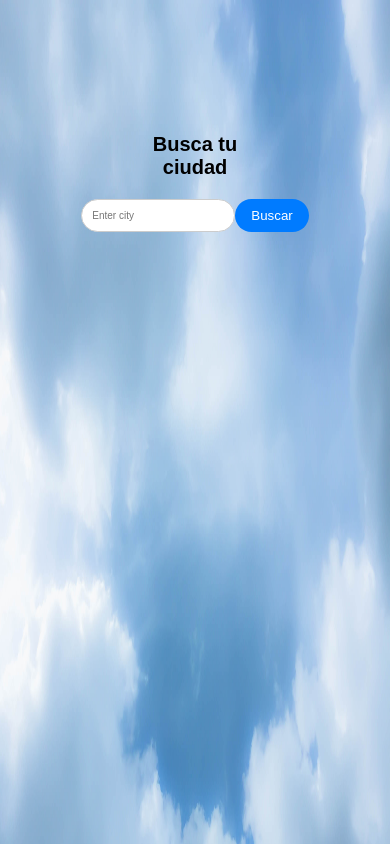
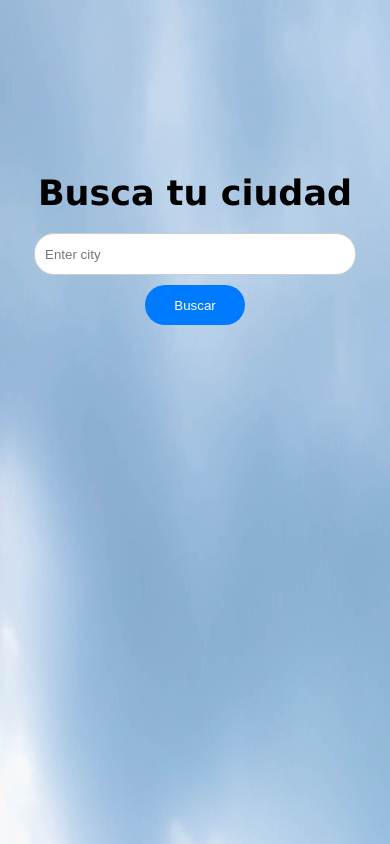
Before and after one commit to Soyagvs/app-clima-react, a React (Vite) app: page / in a window 390 px wide. Built offline with nearby package versions, Linux system fonts and the light colour scheme.

Commit message:
add media querys

```diff
--- a/src/styles/weatherStyles.css
+++ b/src/styles/weatherStyles.css
@@ -1,7 +1,6 @@
 body {
-  font-family: Arial, sans-serif;
+  font-family: Verdana, Geneva, Tahoma, sans-serif;
   margin: 0;
-  padding: 100px;
   text-align: center;
   background-image: url("/bg.jpg");
   background-repeat: no-repeat;
@@ -11,21 +10,27 @@ body {
 .container {
   max-width: 600px;
   margin: 0 auto;
-  padding: 20px;
+  padding-top: 150px;
+  display: flex;
+  flex-direction: column;
+  justify-content: center;
+  align-items: center;
 }
 
 h1 {
-  font-size: 24px;
+  font-size: 35px;
   margin-bottom: 20px;
 }
 
 form {
   display: flex;
   margin-bottom: 20px;
+  gap: 10px;
 }
 
-input[type="text"] {
-  flex: 1;
+input {
+  height: 20px;
+  width: 300px;
   padding: 10px;
   border: 1px solid #ccc;
   border-radius: 20px;
@@ -54,79 +59,119 @@ p {
 }
 
 img {
-  width: 50px;
-  height: 50px;
-  margin-top: 10px;
+  width: 100px;
+  height: 100px;
 }
 
 /* Estilos para móviles */
-@media (max-width: 1216px){
-    body {
+@media (width >=500px) {
+  body {
     background-image: url("/bg.jpg");
     background-repeat: no-repeat;
-    background-size:100% 300%;
-  }
-}
-@media (max-width: 600px) {
-  h1 {
-    font-size: 20px;
-  }
-  .container {
-    display: flex;
-    flex-direction: column;
-
-    align-items: center;
-  }
-  input[type="text"] {
-    font-size: 10px;
-  }
-
-  button {
-    padding: 8px 16px;
+    background-size: 300% 700%;
   }
 
   h2 {
-    font-size: 18px;
+    font-size: 20px;
+    margin-bottom: 10px;
   }
 
   p {
-    font-size: 14px;
+    margin-bottom: 5px;
   }
 
+  img {
+    width: 100px;
+    height: 100px;
+  }
+}
+
+@media (max-width:499px) {
+  body {
+      background-image: url("/bg.jpg");
+      background-repeat: no-repeat;
+      background-size: 300% 700%;
+    }
+}
+@media (max-width:450px) {
   body {
     background-image: url("/bg.jpg");
     background-repeat: no-repeat;
-    background-size:100% 300%;
+    background-size: 300% 700%;
+  }
+  form{
+    display: flex;
+    flex-direction: column;
+    justify-content: center;
+    align-items: center ;
+  }
+  button{
+    width: 100px;
+    height: 40px;
   }
 }
-@media (max-width: 420px) {
-  h1 {
-    font-size: 20px;
+@media (max-width:344px) {
+  body {
+    background-image: url("/bg.jpg");
+    background-repeat: no-repeat;
+    background-size: 300% 700%;
   }
-  .container {
+
+  form {
     display: flex;
     flex-direction: column;
     justify-content: center;
     align-items: center;
   }
-  input[type="text"] {
-    font-size: 10px;
+
+  button {
+    width: 100px;
+    height: 40px;
+  }
+  h1{
+    font-size: 30px;
+  }
+  input{
+    width: 250px;
+  }
+}
+@media (max-width:280px) {
+  body {
+    background-image: url("/bg.jpg");
+    background-repeat: no-repeat;
+    background-size: 300% 700%;
+  }
+
+  form {
+    display: flex;
+    flex-direction: column;
+    justify-content: center;
+    align-items: center;
   }
 
   button {
-    padding: 8px 16px;
+    width: 100px;
+    height: 40px;
   }
 
-  h2 {
-    font-size: 18px;
+  h1 {
+    font-size: 20px;
   }
 
-  p {
-    font-size: 14px;
-  }
-
-  img {
-    width: 40px;
-    height: 40px;
+  input {
+    width: 200px;
   }
 }
+/*card de resultado*/
+.card-clima {
+  border: 1px solid black;
+  border-radius: 20px;
+  width: 250px;
+  height: 250px;
+  display: flex;
+  flex-direction: column;
+  justify-content: center;
+  text-align: center;
+  align-items: center;
+  background-color: #ccc;
+}
```
